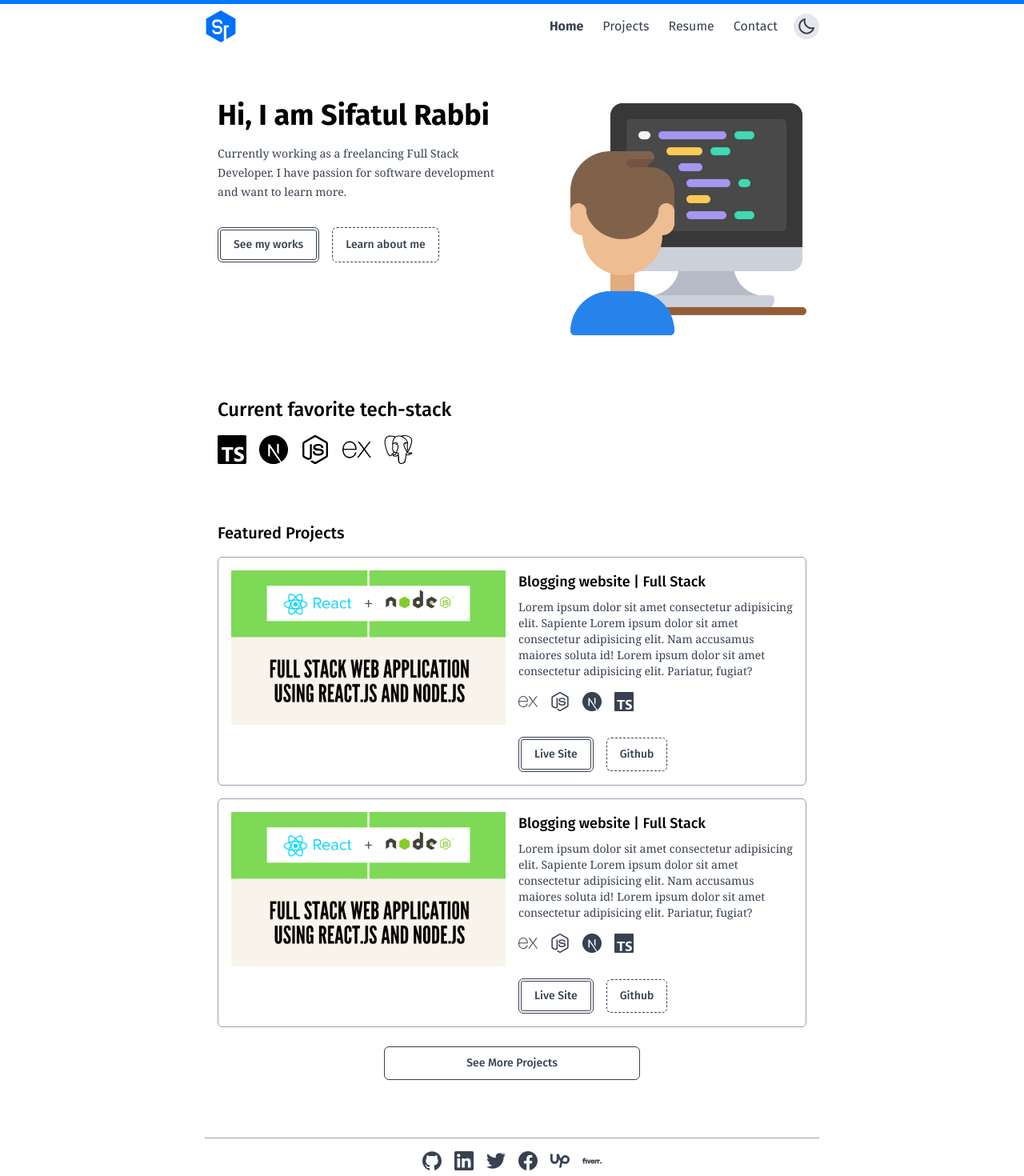
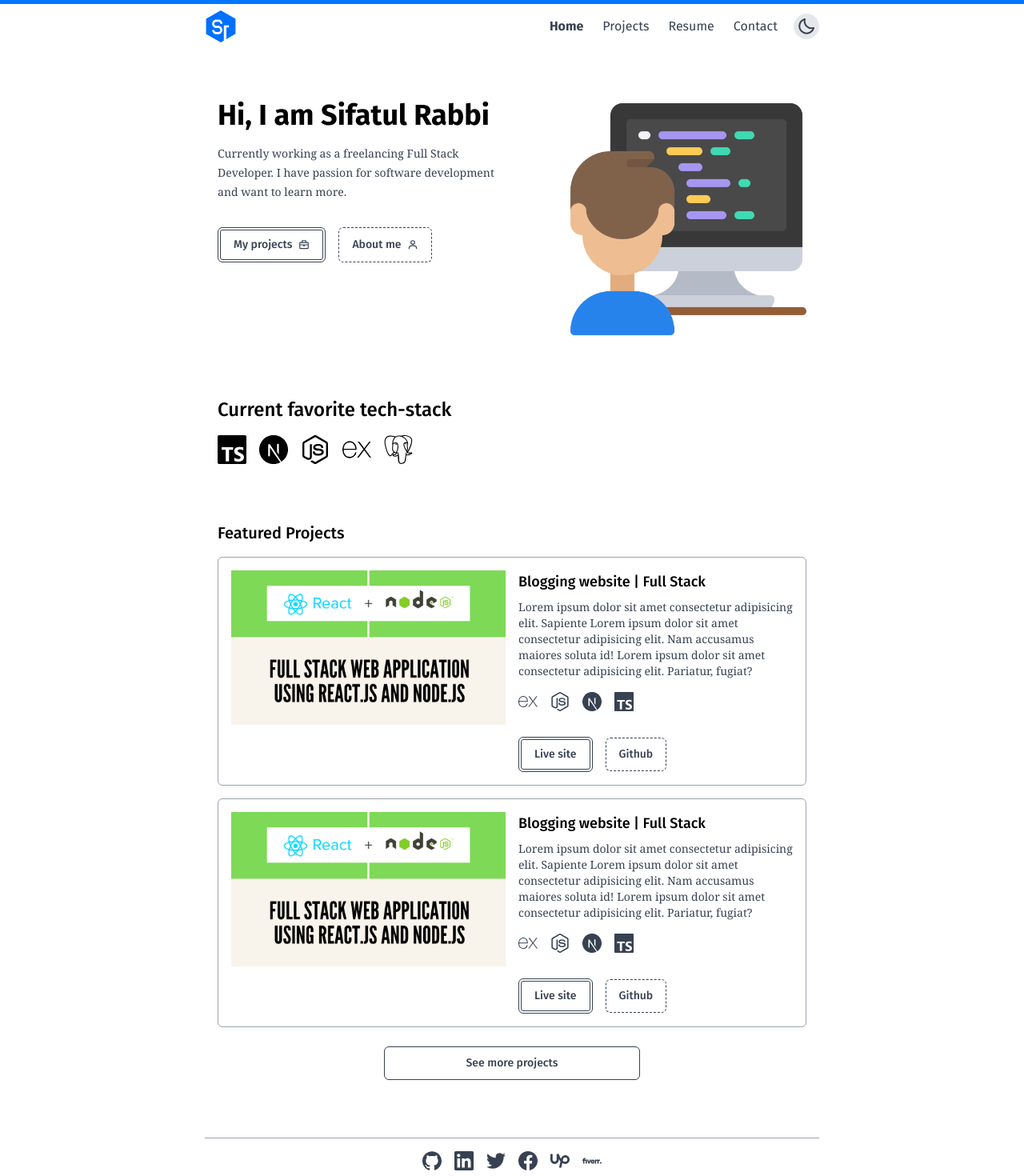
Before and after one commit to sifatulrabbi/sifatulrabbi.github.io, a Next.js app: page / in a window 1280 px wide. Shown: the top 1470 px of the page at 80% size. Built offline with nearby package versions, Linux system fonts and the light colour scheme.

Commit message:
update home page CTA button style
- fix sentence casing in buttons

```diff
--- a/components/FeaturedProjectCard.tsx
+++ b/components/FeaturedProjectCard.tsx
@@ -44,7 +44,7 @@ export const FeaturedProjectCard: React.FC<Props> = ({
                 </div>
                 <div className="mt-8 flex justify-start items-center gap-4">
                     <Link href={link}>
-                        <a className="btn-primary block">Live Site</a>
+                        <a className="btn-primary block">Live site</a>
                     </Link>
                     <Link href={link}>
                         <a className="btn-secondary block">Github</a>
--- a/features/ContactMeForm.tsx
+++ b/features/ContactMeForm.tsx
@@ -56,7 +56,7 @@ export const ContactMeForm: React.FC = () => {
                 type="submit"
                 className="btn-primary flex items-center gap-2"
             >
-                Send Now <BiSend />
+                Send now <BiSend />
             </button>
         </form>
     );
--- a/pages/contact.tsx
+++ b/pages/contact.tsx
@@ -8,7 +8,7 @@ const Contact: NextPage = () => {
         <section className="mt-[60px] md:grid md:grid-cols-2 gap-6 min-h-[75vh]">
             <div>
                 <div className="mb-6">
-                    <h3 className="mb-2">Contact Me</h3>
+                    <h3 className="mb-2">Contact me</h3>
                     <p className="text-sm">
                         I am always excited about new ideas meeting with new
                         people.
--- a/pages/index.tsx
+++ b/pages/index.tsx
@@ -7,6 +7,7 @@ import {
     SiPostgresql,
     SiNextdotjs,
 } from "react-icons/si";
+import {BiBriefcase, BiUser} from "react-icons/bi";
 import Link from "next/link";
 import {FeaturedProjectsView} from "../features";
 import Image from "next/image";
@@ -31,13 +32,13 @@ const Home: NextPage<Props> = ({}) => {
                     </p>
                     <div className="flex gap-4 mt-8">
                         <Link href="/projects">
-                            <a className="flex justify-center items-center btn-primary">
-                                See my works
+                            <a className="flex justify-center items-center btn-primary gap-2">
+                                My projects <BiBriefcase />
                             </a>
                         </Link>
                         <Link href="/contact">
-                            <a className="flex justify-center items-center btn-secondary">
-                                Learn about me
+                            <a className="flex justify-center items-center btn-secondary gap-2">
+                                About me <BiUser />
                             </a>
                         </Link>
                     </div>
@@ -71,7 +72,7 @@ const Home: NextPage<Props> = ({}) => {
                 <FeaturedProjectsView />
                 <Link href="/projects">
                     <a className="btn-alt w-full max-w-xs mx-auto text-center">
-                        See More Projects
+                        See more projects
                     </a>
                 </Link>
             </section>
```
